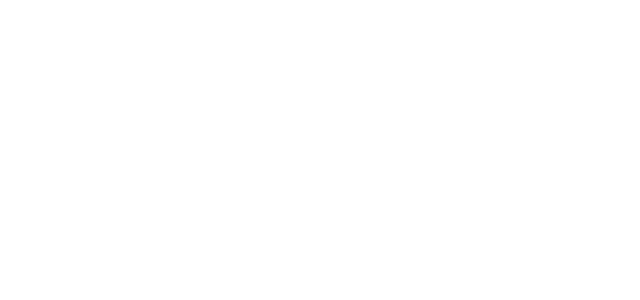
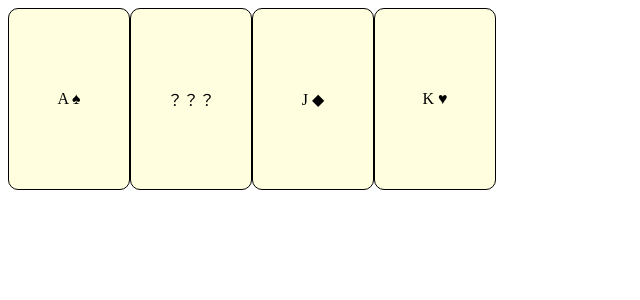
Before and after one commit to AaronMaywood/blackjack, a Vue app: page / in a window 1280 px wide. Shown: the top 300 px of the page, without its empty margins (0-640 px from the left). Built offline with nearby package versions, Linux system fonts and the light colour scheme.

Commit message:
カードの絵柄を担当するカードコンポーネントの作成

```diff
--- a/src/App.vue
+++ b/src/App.vue
@@ -1,5 +1,19 @@
 <script setup>
+import Card from './components/Card.vue'
 </script>
 
 <template>
+	<div class="dealer">
+		<Card suit="♠" rank="1" isOpen="true"></Card>
+		<Card suit="♣" rank="10" isOpen="false"></Card>
+		<Card suit="◆" rank="11" isOpen="true"></Card>
+		<Card suit="♥" rank="13" isOpen="true"></Card>
+	</div>
 </template>
+
+<style scoped>
+.dealer {
+	display: flex;
+	flex-wrap: wrap;
+}
+</style>
--- /dev/null
+++ b/src/components/Card.vue
@@ -0,0 +1,34 @@
+<script setup>
+const props = defineProps({
+  suit: String,	// ♠♥♣◆
+  rank: Number,	// 1〜13
+  isOpen: Boolean,
+})
+</script>
+
+<template>
+	<div class="card">
+		<p v-if="isOpen === 'true'">
+			<span v-if="rank === '1'">A</span>
+			<span v-else-if="rank === '11'">J</span>
+			<span v-else-if="rank === '12'">Q</span>
+			<span v-else-if="rank === '13'">K</span>
+			<span v-else>{{rank}}</span>
+			{{suit}}
+		</p>
+		<p v-else>？？？</p>
+	</div>
+</template>
+
+<style scoped>
+.card {
+	border: 1px solid;
+	border-radius: 10px;
+	width: 120px;
+	height: 180px;
+	background: lightyellow;
+	display: flex;
+	justify-content: center;
+	align-items: center;
+}
+</style>
```
